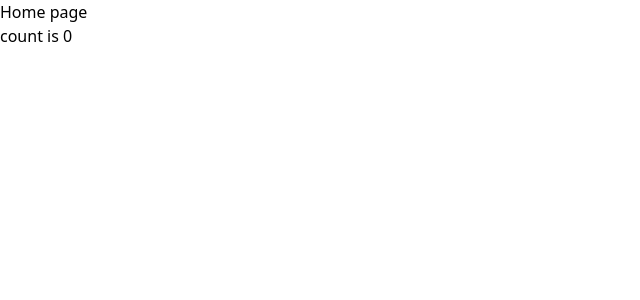
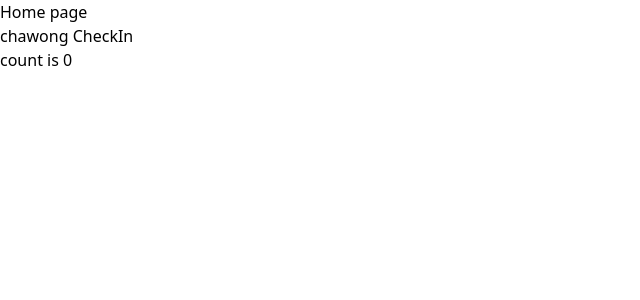
Before and after one commit to tirk101/toc_proj, a React (Vite) app: page / in a window 1280 px wide. Shown: the top 300 px of the page, without its empty margins (0-640 px from the left). Built offline with nearby package versions, Linux system fonts and the light colour scheme.

Commit message:
chawongCheckIn

```diff
--- a/src/page/Home/index.tsx
+++ b/src/page/Home/index.tsx
@@ -7,6 +7,7 @@ function Home() {
   return (
       <div className=' flex flex-col justify-center items-center font-bold'>
         <h1>Home page</h1>
+        <h2 className='text-rose-500'>chawong CheckIn</h2>
         <div >
           <button onClick={() => setCount((count) => count + 1)}>
             count is {count}
```
